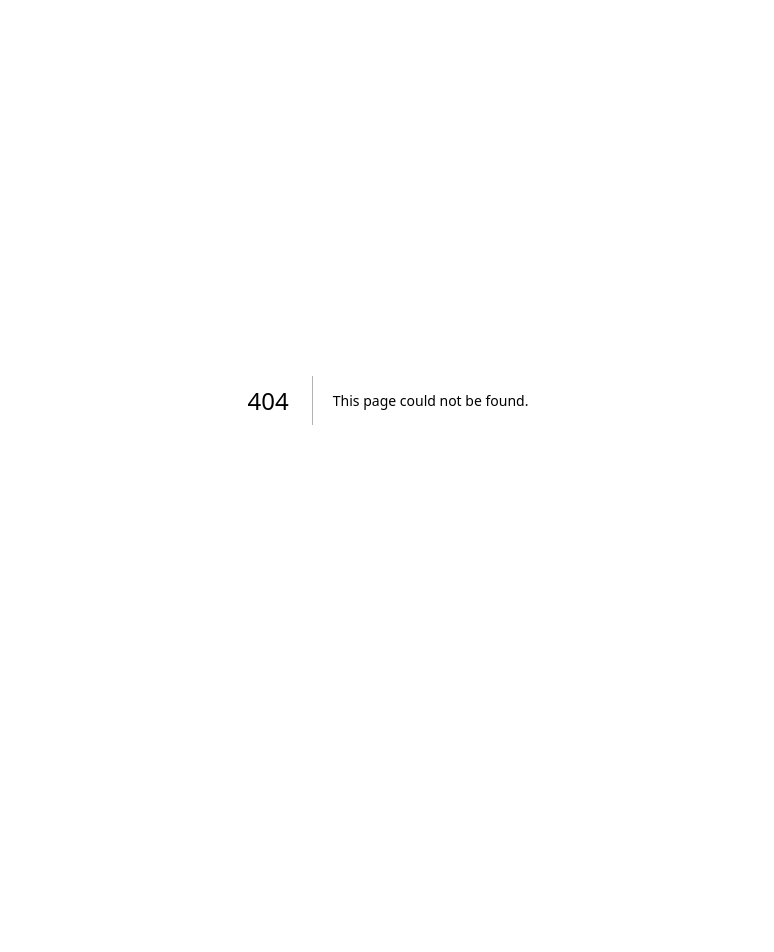
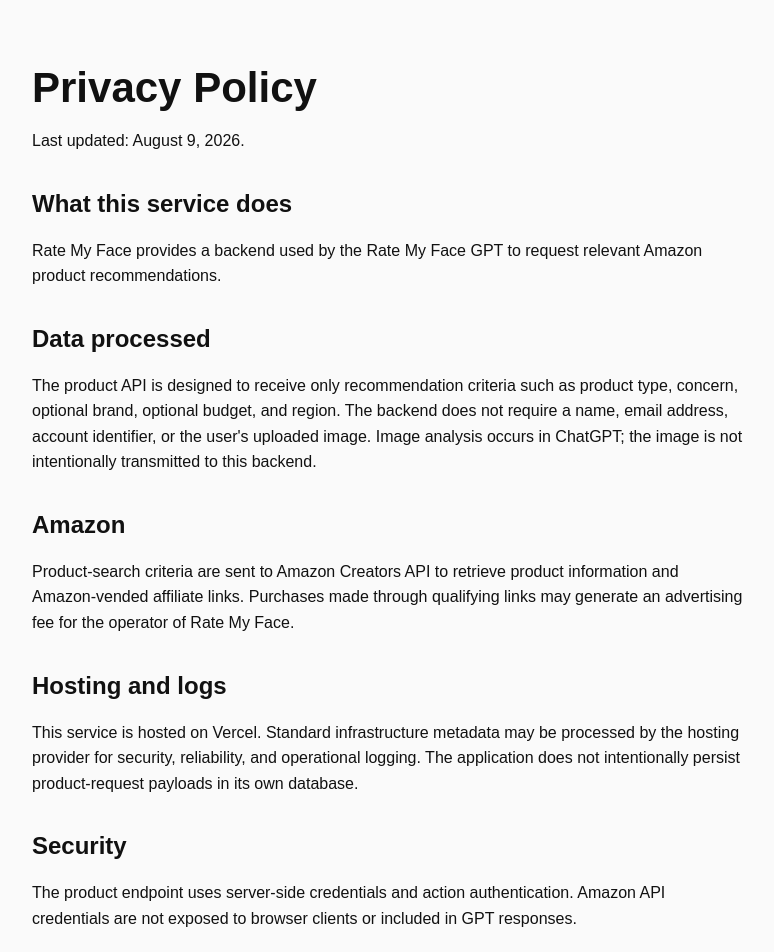
Before and after one commit to scarryhott/ratemyface, a Next.js app: page /privacy in a window 1280 px wide. Before the commit this address had no page. Shown: the top 952 px of the page, without its empty margins (252-1026 px from the left). Before the commit the page ends 800 px from the top, so only its background shows below. Built offline with nearby package versions, Linux system fonts and the light colour scheme.

Commit message:
Add privacy policy for GPT Action

```diff
--- /dev/null
+++ b/app/privacy/page.tsx
@@ -0,0 +1,42 @@
+export default function Privacy() {
+  return (
+    <main>
+      <h1>Privacy Policy</h1>
+      <p>Last updated: August 9, 2026.</p>
+
+      <h2>What this service does</h2>
+      <p>
+        Rate My Face provides a backend used by the Rate My Face GPT to request relevant Amazon product recommendations.
+      </p>
+
+      <h2>Data processed</h2>
+      <p>
+        The product API is designed to receive only recommendation criteria such as product type, concern, optional brand,
+        optional budget, and region. The backend does not require a name, email address, account identifier, or the user's
+        uploaded image. Image analysis occurs in ChatGPT; the image is not intentionally transmitted to this backend.
+      </p>
+
+      <h2>Amazon</h2>
+      <p>
+        Product-search criteria are sent to Amazon Creators API to retrieve product information and Amazon-vended affiliate
+        links. Purchases made through qualifying links may generate an advertising fee for the operator of Rate My Face.
+      </p>
+
+      <h2>Hosting and logs</h2>
+      <p>
+        This service is hosted on Vercel. Standard infrastructure metadata may be processed by the hosting provider for
+        security, reliability, and operational logging. The application does not intentionally persist product-request
+        payloads in its own database.
+      </p>
+
+      <h2>Security</h2>
+      <p>
+        The product endpoint uses server-side credentials and action authentication. Amazon API credentials are not exposed
+        to browser clients or included in GPT responses.
+      </p>
+
+      <h2>Changes</h2>
+      <p>This policy may be updated as the service changes.</p>
+    </main>
+  );
+}
```
